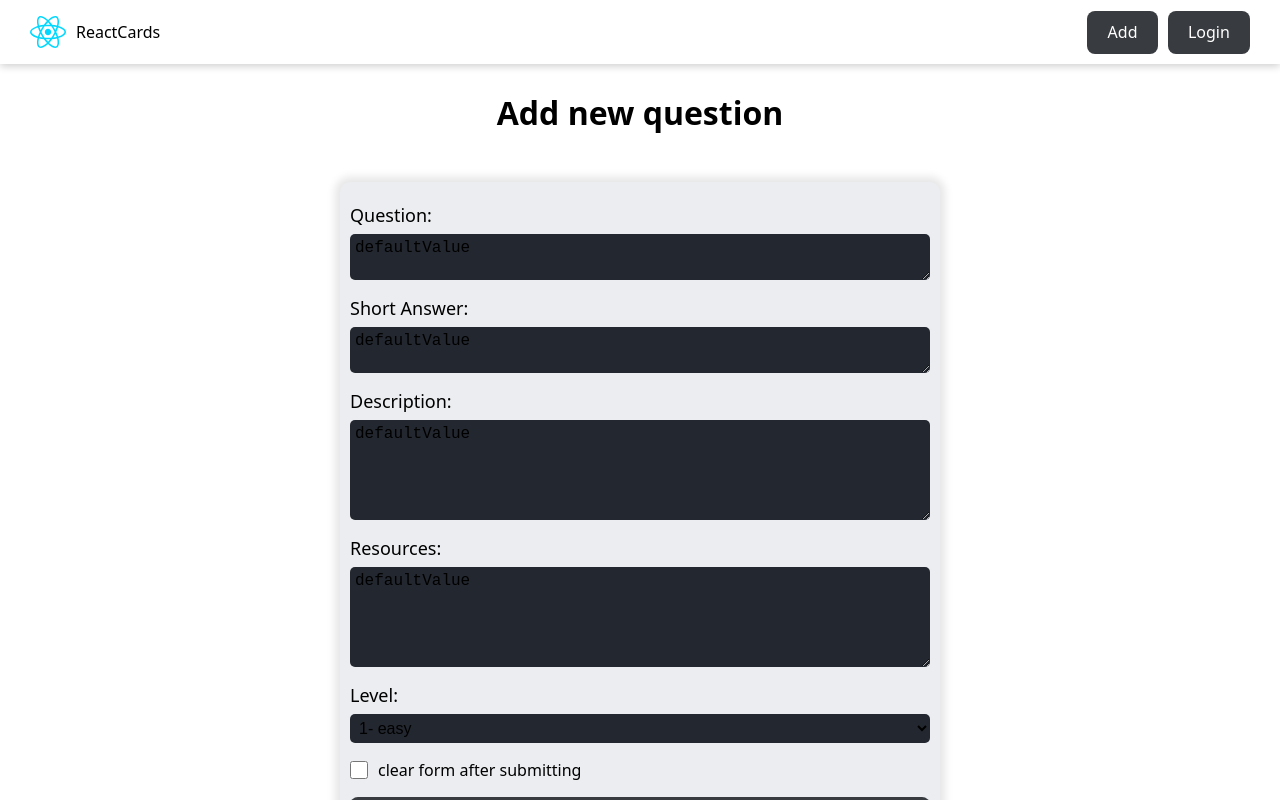
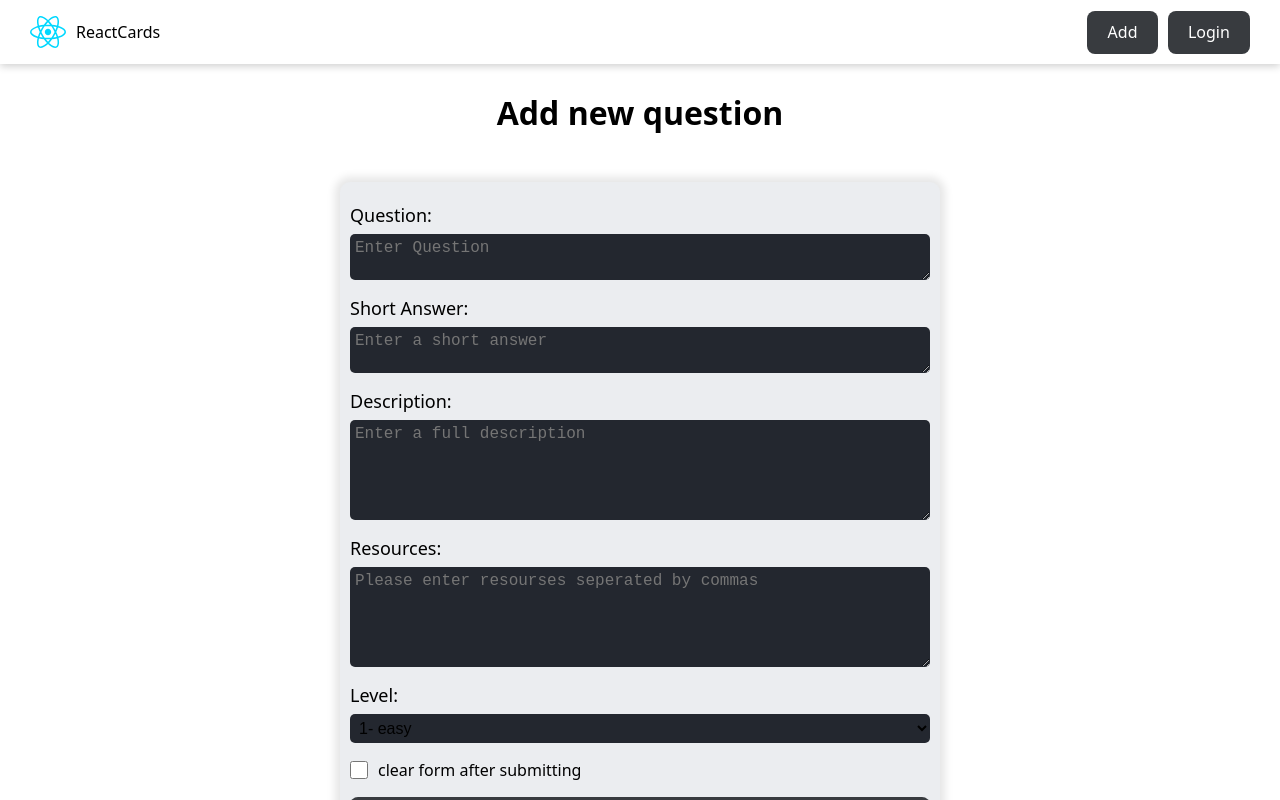
Before and after one commit to SaidahrorMirzaahmed/react-app, a React (Vite) app: page /addquestion in a window 1280 px wide. Built offline with nearby package versions, Linux system fonts and the light colour scheme.

Commit message:
added creating question

```diff
--- a/db.json
+++ b/db.json
@@ -564,6 +564,29 @@
       "resources": [],
       "level": 1,
       "completed": false
+    },
+    {
+      "id": "b429",
+      "question": "What is VCS?",
+      "answer": "App that controls versions.",
+      "description": "GitHub, GitLab",
+      "resources": [
+        "https://github.com"
+      ],
+      "level": 2,
+      "completed": false
+    },
+    {
+      "id": "ad50",
+      "question": "What is .NET?",
+      "answer": "Open-source cross-platform ecosystem.",
+      "description": ".NET is a free, open-source, cross-platform developer platform created by Microsoft for building various applications.\n",
+      "resources": [
+        "https://dotnet.microsoft.com",
+        " https://"
+      ],
+      "level": 3,
+      "completed": false
     }
   ]
 }
--- a/src/pages/AddQuestionPage/AddQuestionPage.jsx
+++ b/src/pages/AddQuestionPage/AddQuestionPage.jsx
@@ -1,12 +1,47 @@
+import { useActionState } from "react";
 import { Button } from "../../components/Button";
 import cls from "./AddQuestionPage.module.css";
+import { Delay } from "../../helpers/delayFn";
+import { toast } from "react-toastify";
+import { API_URL } from "../../constants";
+
+const createCardAction = async (_prevState, formData) => {
+  try {
+    await Delay();
+
+    const newQuestion = Object.fromEntries(formData);
+    var resources = newQuestion.resources.trim();
+    const isClearForm = newQuestion.clearForm;
+
+    const response = await fetch(`${API_URL}/react`, {
+      method: "POST",
+      body: JSON.stringify({
+        question: newQuestion.question,
+        answer: newQuestion.answer,
+        description: newQuestion.description,
+        resources: resources.length ? resources.split(",") : [],
+        level: Number(newQuestion.level),
+        completed: false,
+      }),
+    });
+
+    var question = response.json();
+    toast.success("New question added");
+
+    return isClearForm ? {} : question;
+  } catch (error) {
+    toast.error(error.message);
+  }
+};
 
 export const AddQuestionPage = () => {
+  const [formState, formAction, isPending] = useActionState(createCardAction, { clearForm: false });
+
   return (
     <>
       <h1 className={cls.formTitle}>Add new question</h1>
       <div className={cls.formContainer}>
-        <form className={cls.form}>
+        <form className={cls.form} action={formAction}>
           <div className={cls.formControl}>
             <label htmlFor="questionField">Question: </label>
             <textarea
@@ -16,7 +51,7 @@ export const AddQuestionPage = () => {
               rows="2"
               required
               placeholder="Enter Question"
-              defaultValue={"defaultValue"}
+              defaultValue={formState.question}
             ></textarea>
           </div>
           <div className={cls.formControl}>
@@ -28,7 +63,7 @@ export const AddQuestionPage = () => {
               rows="2"
               required
               placeholder="Enter a short answer"
-              defaultValue={"defaultValue"}
+              defaultValue={formState.answer}
             ></textarea>
           </div>
           <div className={cls.formControl}>
@@ -40,7 +75,7 @@ export const AddQuestionPage = () => {
               rows="5"
               required
               placeholder="Enter a full description"
-              defaultValue={"defaultValue"}
+              defaultValue={formState.description}
             ></textarea>
           </div>
           <div className={cls.formControl}>
@@ -52,12 +87,12 @@ export const AddQuestionPage = () => {
               rows="5"
               required
               placeholder="Please enter resourses seperated by commas"
-              defaultValue={"defaultValue"}
+              defaultValue={formState.resources}
             ></textarea>
           </div>
           <div className={cls.formControl}>
             <label htmlFor="levelField">Level: </label>
-            <select name="level" id="levelField" defaultValue={"1"}>
+            <select name="level" id="levelField" defaultValue={formState.level}>
               <option disabled>Question level</option>
               <option value={"1"}>1- easy</option>
               <option value={"2"}>2- medium</option>
@@ -66,10 +101,16 @@ export const AddQuestionPage = () => {
           </div>
 
           <label htmlFor="clearFormField" className={cls.clearFormControl}>
-            <input type="checkbox" className={cls.checkbox} name="clearForm" id="clearFormField" />
+            <input
+              type="checkbox"
+              className={cls.checkbox}
+              name="clearForm"
+              id="clearFormField"
+              defaultChecked={formState.clearForm}
+            />
             <span>clear form after submitting</span>
           </label>
-          <Button>Add Question</Button>
+          <Button isDisabled={isPending}>Add Question</Button>
         </form>
       </div>
     </>
```
